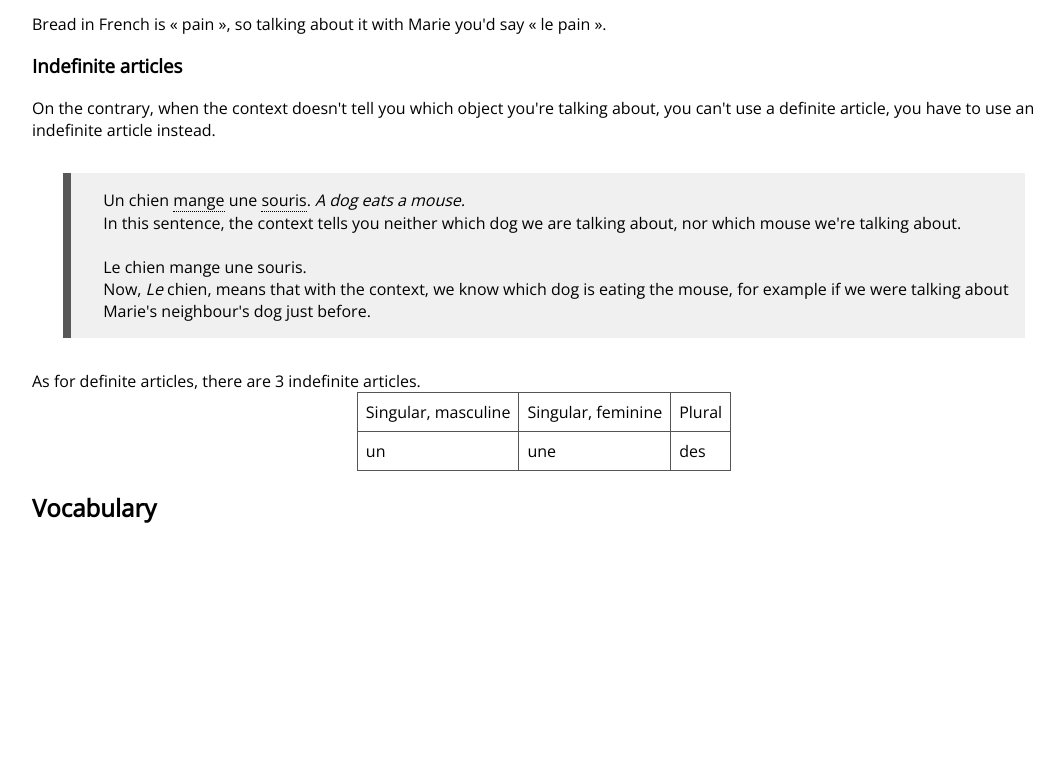
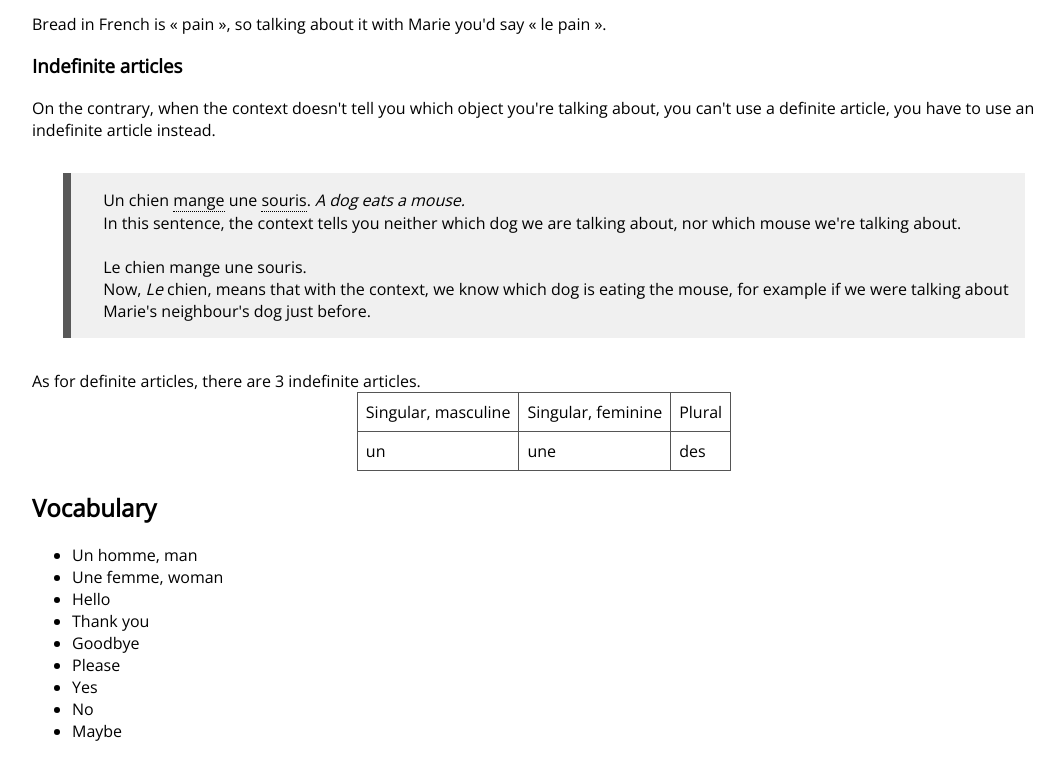
Before and after one commit to easy-french-lessons/easy-french-lessons, a plain HTML site: page en/Nouns.html in a window 1280 px wide. Shown: the part 2570-3350 px from the top of the page, without its empty margins (96-1160 px from the left). Before the commit the page ends 3202 px from the top, so only its background shows below. Drawn offline with nearby package versions, Linux system fonts and the light colour scheme.

Commit message:
+vocab in nouns lesson

```diff
--- a/en/Nouns.html
+++ b/en/Nouns.html
@@ -175,5 +175,15 @@
 	</div>
 
 	<h2>Vocabulary</h2>
-
+	<ul>
+		<li>Un homme, man</li>
+		<li>Une femme, woman</li>
+		<li>Hello</li>
+		<li>Thank you</li>
+		<li>Goodbye</li>
+		<li>Please</li>
+		<li>Yes</li>
+		<li>No</li>
+		<li>Maybe</li>
+	</ul>
 </body>
```
Also changed, not shown: en/SampleText.html (added, +18 -0 lines).
